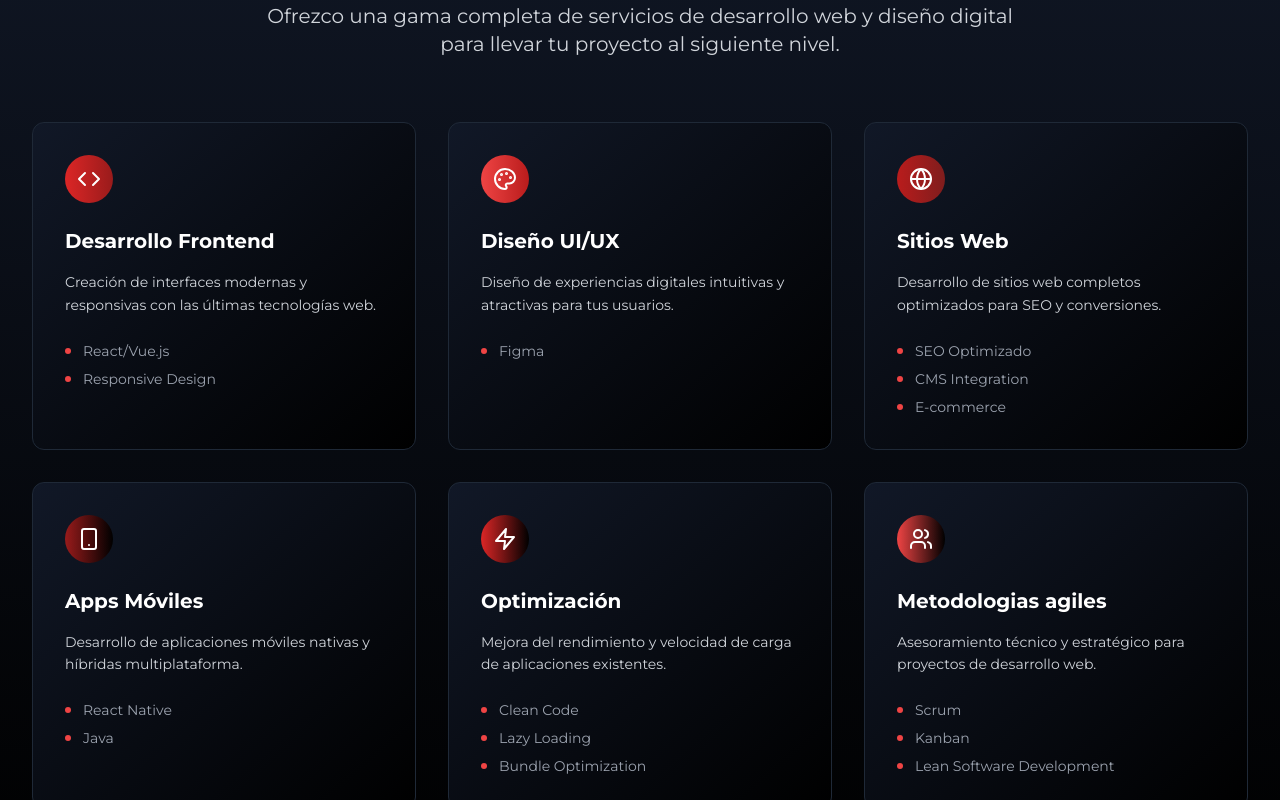
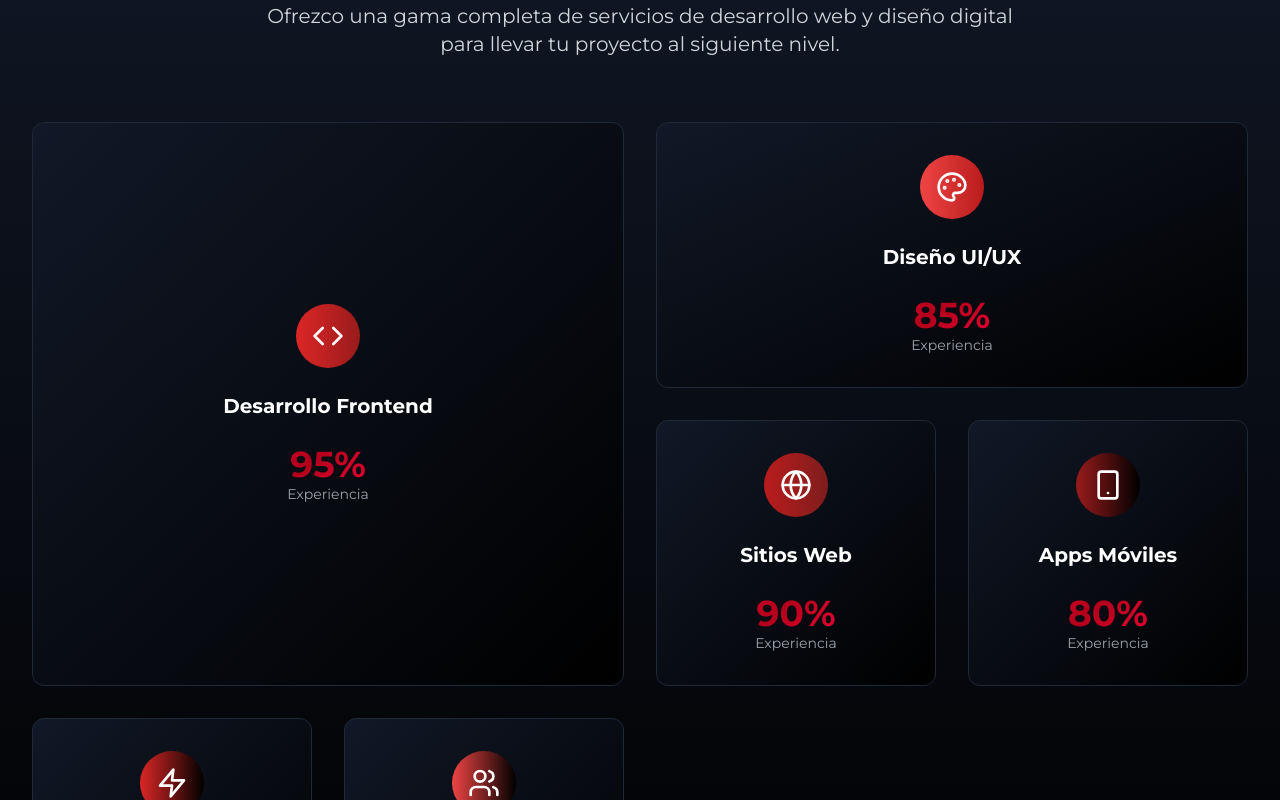
Before and after one commit to chinobustos/portafolio, a React (Vite) app: page / in a window 1280 px wide. Shown: the part 3820-4620 px from the top of the page. Built offline with nearby package versions, Linux system fonts and the light colour scheme.

Commit message:
cambio en el grid de service

```diff
--- a/src/components/Services.tsx
+++ b/src/components/Services.tsx
@@ -1,6 +1,35 @@
 import { useEffect, useState } from 'react';
 import { motion } from 'framer-motion';
 import { Code, Palette, Globe, Smartphone, Zap, Users } from 'lucide-react';
+
+const PercentageCounter = ({ value, delay }) => {
+  const [count, setCount] = useState(0);
+
+  useEffect(() => {
+    const timer = setTimeout(() => {
+      let start = 0;
+      const end = value;
+      const duration = 2000;
+      const increment = end / (duration / 16);
+
+      const interval = setInterval(() => {
+        start += increment;
+        if (start >= end) {
+          setCount(end);
+          clearInterval(interval);
+        } else {
+          setCount(Math.floor(start));
+        }
+      }, 16);
+
+      return () => clearInterval(interval);
+    }, delay);
+
+    return () => clearTimeout(timer);
+  }, [value, delay]);
+
+  return <>{count}</>;
+};
 
 const Services = () => {
   const [isVisible, setIsVisible] = useState(false);
@@ -27,44 +56,38 @@ const Services = () => {
     {
       icon: Code,
       title: 'Desarrollo Frontend',
-      description: 'Creación de interfaces modernas y responsivas con las últimas tecnologías web.',
       gradient: 'from-red-600 to-red-800',
-      features: ['React/Vue.js', 'Responsive Design']
+      percentage: 95
     },
     {
       icon: Palette,
       title: 'Diseño UI/UX',
-      description: 'Diseño de experiencias digitales intuitivas y atractivas para tus usuarios.',
       gradient: 'from-red-500 to-red-700',
-      features: ['Figma']
+      percentage: 85
     },
     {
       icon: Globe,
       title: 'Sitios Web',
-      description: 'Desarrollo de sitios web completos optimizados para SEO y conversiones.',
       gradient: 'from-red-700 to-red-900',
-      features: ['SEO Optimizado', 'CMS Integration', 'E-commerce']
+      percentage: 90
     },
     {
       icon: Smartphone,
       title: 'Apps Móviles',
-      description: 'Desarrollo de aplicaciones móviles nativas y híbridas multiplataforma.',
       gradient: 'from-red-800 to-black',
-      features: ['React Native', 'Java']
+      percentage: 80
     },
     {
       icon: Zap,
       title: 'Optimización',
-      description: 'Mejora del rendimiento y velocidad de carga de aplicaciones existentes.',
       gradient: 'from-red-600 to-black',
-      features: ['Clean Code', 'Lazy Loading', 'Bundle Optimization']
+      percentage: 88
     },
     {
       icon: Users,
       title: 'Metodologias agiles',
-      description: 'Asesoramiento técnico y estratégico para proyectos de desarrollo web.',
       gradient: 'from-red-500 to-black',
-      features: ['Scrum', 'Kanban', 'Lean Software Development']
+      percentage: 92
     },
   ];
 
@@ -81,14 +104,15 @@ const Services = () => {
 
   const itemVariants = {
     hidden: { y: 50, opacity: 0, rotateY: -10 },
-    visible: {
+    visible: (index) => ({
       y: 0,
       opacity: 1,
       rotateY: 0,
       transition: {
-        duration: 0.7
+        duration: 0.7,
+        delay: index * 0.12
       }
-    },
+    }),
     hover: {
       y: -12,
       boxShadow: "0 25px 50px rgba(255, 0, 60, 0.2)",
@@ -121,14 +145,28 @@ const Services = () => {
           variants={containerVariants}
           initial="hidden"
           animate={isVisible ? "visible" : "hidden"}
-          className="grid md:grid-cols-2 lg:grid-cols-3 gap-8"
+          className="grid grid-cols-4 gap-8 grid-flow-dense auto-rows-max"
         >
-          {services.map((service, index) => (
+          {services.map((service, index) => {
+            const spanClasses = [
+              'col-span-2 row-span-2',
+              'col-span-2 row-span-1',
+              'col-span-1 row-span-1',
+              'col-span-1 row-span-1',
+              'col-span-1 row-span-1',
+              'col-span-1 row-span-1'
+            ];
+            const spanClass = spanClasses[index] || '';
+
+            return (
               <motion.div
                 key={index}
+                custom={index}
                 variants={itemVariants}
+                initial="hidden"
+                animate={isVisible ? "visible" : "hidden"}
                 whileHover="hover"
-              className="relative bg-gradient-to-br from-gray-900 to-black p-8 rounded-xl border border-gray-800 group overflow-hidden"
+                className={`relative bg-gradient-to-br from-gray-900 to-black p-8 rounded-xl border border-gray-800 group overflow-hidden flex flex-col justify-between ${spanClass}`}
               >
               {/* Animated background gradient */}
               <motion.div
@@ -136,47 +174,48 @@ const Services = () => {
                 transition={{ duration: 0.3 }}
               />
 
-              <div className="relative z-10">
+              <div className="relative z-10 flex flex-col items-center justify-center h-full">
                 <motion.div
-                  className={`inline-flex p-3 rounded-full bg-gradient-to-r ${service.gradient} mb-6`}
+                  className={`inline-flex p-4 rounded-full bg-gradient-to-r ${service.gradient} mb-6`}
+                  initial={{ scale: 0, rotate: -180 }}
+                  animate={isVisible ? { scale: 1, rotate: 0 } : { scale: 0, rotate: -180 }}
+                  transition={{ duration: 0.6, delay: index * 0.12 + 0.2 }}
                   whileHover={{ scale: 1.1, rotate: 5 }}
-                  transition={{ duration: 0.3 }}
                 >
-                  <service.icon className="w-6 h-6 text-white" />
+                  <service.icon className="w-8 h-8 text-white" />
                 </motion.div>
 
                 <motion.h3
-                  initial={{ color: "#ffffff" }}
-                  whileHover={{ color: "#ff003c" }}
-                  transition={{ duration: 0.2 }}
-                  className="text-xl font-bold mb-4 text-white font-heading"
+                  initial={{ opacity: 0, y: 10 }}
+                  animate={isVisible ? { opacity: 1, y: 0 } : { opacity: 0, y: 10 }}
+                  transition={{ duration: 0.5, delay: index * 0.12 + 0.3 }}
+                  className="text-xl font-bold text-center text-white font-heading mb-6"
                 >
                   {service.title}
                 </motion.h3>
 
-                <p className="text-gray-300 mb-6 text-sm leading-relaxed">
-                  {service.description}
-                </p>
-
-                <ul className="space-y-2">
-                  {service.features.map((feature, featureIndex) => (
-                    <motion.li
-                      key={featureIndex}
-                      initial={{ x: 0 }}
-                      whileHover={{ x: 5 }}
-                      className="flex items-center text-sm text-gray-400 transition-colors duration-300 group-hover:text-gray-300"
+                <motion.div
+                  className="text-center"
+                  initial={{ opacity: 0, scale: 0.8 }}
+                  animate={isVisible ? { opacity: 1, scale: 1 } : { opacity: 0, scale: 0.8 }}
+                  transition={{ duration: 0.5, delay: index * 0.12 + 0.4 }}
                 >
-                      <motion.div
-                        className="w-1.5 h-1.5 bg-red-500 rounded-full mr-3"
-                        whileHover={{ scale: 1.5 }}
-                      />
-                      {feature}
-                    </motion.li>
-                  ))}
-                </ul>
+                  <div className="text-4xl font-bold gradient-text mb-2\">
+                    {isVisible ? (
+                      <>
+                        <PercentageCounter value={service.percentage} delay={index * 120 + 400} />
+                        %
+                      </>
+                    ) : (
+                      <span>0%</span>
+                    )}
+                  </div>
+                  <p className="text-sm text-gray-400">Experiencia</p>
+                </motion.div>
               </div>
             </motion.div>
-          ))}
+            );
+          })}
         </motion.div>
       </div>
     </section>
```
Also changed, not shown: src/multimedia/Captura de pantalla 2026-02-27 110821.png (added). Lines whose indentation alone changed are shown as unchanged.
